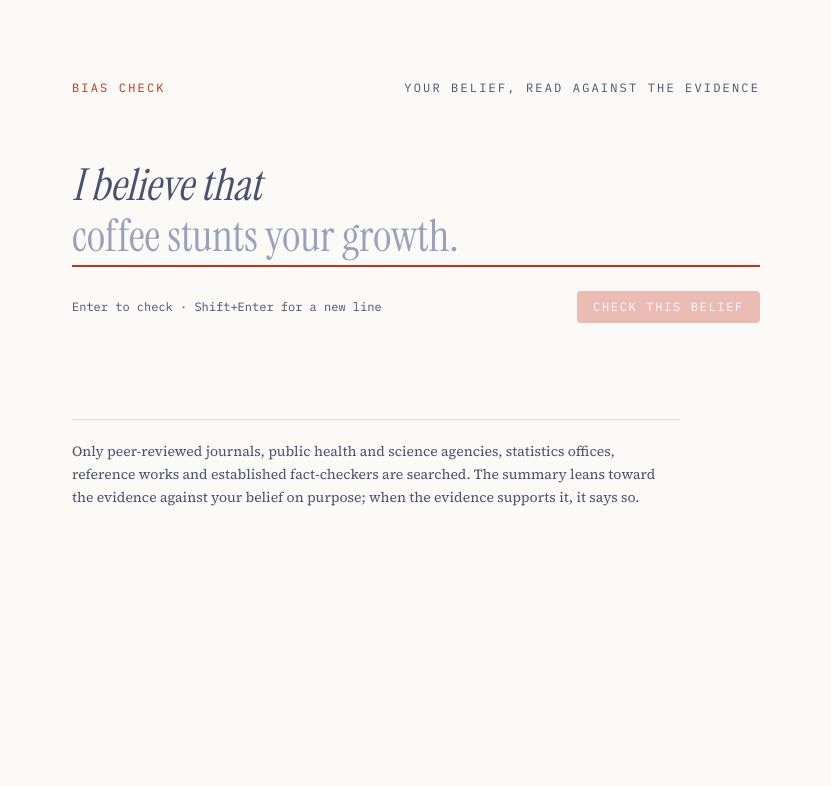
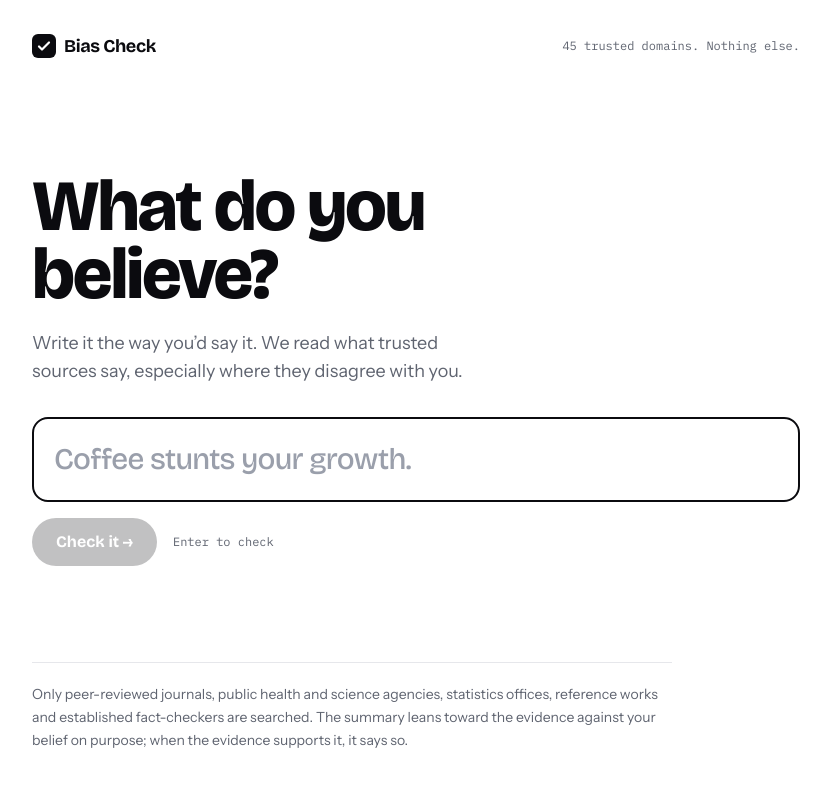
Before and after one commit to MarinaTkd/bias-check, a Next.js app in the folder bias-check/: page / in a window 1280 px wide. Shown: the top 786 px of the page, without its empty margins (224-1055 px from the left). Built offline with nearby package versions, Linux system fonts and the light colour scheme.

Commit message:
feat: bold verdict-block redesign with page tint, numbered chips and favicon source cards; trim paragraph-leading spaces at seams

```diff
--- a/bias-check/app/globals.css
+++ b/bias-check/app/globals.css
@@ -1,73 +1,78 @@
 @import "tailwindcss";
 
 :root {
-  --paper: #fbfaf7;
-  --ink: #141b3a;
-  --ink-soft: #4a5170;
-  --ink-faint: #9aa1bc;
-  --rule: #d9dbe6;
-  --pen: #c6301e;
-  --highlight: #f6efd6;
+  --bg: #ffffff;
+  --fg: #0b0b0f;
+  --muted: #5f6470;
+  --faint: #9a9fab;
+  --line: #e6e7eb;
+  --field: #f3f4f6;
 
-  --v-false: #c6301e;
-  --v-mostly-false: #d9642a;
-  --v-mixed: #b8860b;
-  --v-mostly-true: #5c8f3f;
-  --v-true: #2e7d52;
+  --v-false: #e5322d;
+  --v-mostly-false: #f26a21;
+  --v-mixed: #e8a913;
+  --v-mostly-true: #5fae2f;
+  --v-true: #17a65b;
   --v-unverifiable: #6b7280;
+
+  /* Set on <main> when a verdict lands; the page tints toward it. */
+  --v: transparent;
+  --tint: color-mix(in srgb, var(--v) 7%, var(--bg));
 }
 
 @theme inline {
-  --color-paper: var(--paper);
-  --color-ink: var(--ink);
-  --color-ink-soft: var(--ink-soft);
-  --color-ink-faint: var(--ink-faint);
-  --color-rule: var(--rule);
-  --color-pen: var(--pen);
-  --color-highlight: var(--highlight);
+  --color-bg: var(--bg);
+  --color-fg: var(--fg);
+  --color-muted: var(--muted);
+  --color-faint: var(--faint);
+  --color-line: var(--line);
+  --color-field: var(--field);
   --font-display: var(--font-display);
   --font-body: var(--font-body);
   --font-mono: var(--font-mono);
 }
 
 body {
-  background: var(--paper);
-  color: var(--ink);
-  font-family: var(--font-body), Georgia, serif;
-  font-feature-settings: "kern", "liga", "onum";
+  background: var(--bg);
+  color: var(--fg);
+  font-family: var(--font-body), system-ui, sans-serif;
 }
 
 :focus-visible {
-  outline: 2px solid var(--pen);
+  outline: 3px solid var(--fg);
   outline-offset: 3px;
 }
 textarea:focus-visible {
   outline: none;
 }
 
-/* The claim, marked by the evidence. One pen colour per verdict, one gesture per family:
-   a strike for false, an underline for true, a wave for mixed, dots for unverifiable. */
+/* The page reacts to the verdict. */
+.tinted {
+  background: linear-gradient(var(--tint), var(--bg) 70vh);
+  transition: background 600ms ease;
+}
+
+/* The claim, marked on the verdict block. Strike for false, underline for true,
+   wave for mixed, dots for unverifiable. */
 .mark {
-  --line: var(--v);
-  --thickness: 0.085em;
-  background-image: linear-gradient(var(--line), var(--line));
+  --thickness: 0.09em;
+  background-image: linear-gradient(currentColor, currentColor);
   background-repeat: no-repeat;
   background-size: 0% var(--thickness);
-  background-position: 0 var(--pos, 56%);
+  background-position: 0 var(--pos, 55%);
   -webkit-box-decoration-break: clone;
   box-decoration-break: clone;
-  animation: draw 700ms 250ms cubic-bezier(0.2, 0.7, 0.2, 1) forwards;
+  animation: draw 600ms 350ms cubic-bezier(0.2, 0.7, 0.2, 1) forwards;
 }
 .mark--under {
-  --pos: 94%;
+  --pos: 96%;
 }
 .mark--wavy,
 .mark--dotted {
   background: none;
-  animation: fade 500ms 250ms both;
+  animation: fade 500ms 350ms both;
   text-decoration-line: underline;
-  text-decoration-color: var(--line);
-  text-decoration-thickness: 0.06em;
+  text-decoration-thickness: 0.07em;
   text-underline-offset: 0.14em;
 }
 .mark--wavy {
@@ -77,13 +82,14 @@ textarea:focus-visible {
   text-decoration-style: dotted;
 }
 
-.stamp {
-  animation: fade 400ms 900ms both;
+.rise {
+  animation: rise 500ms cubic-bezier(0.2, 0.7, 0.2, 1) both;
 }
 
-/* The rule under the claim breathes while sources are being read. */
-.rule-pulse {
-  animation: breathe 1.8s ease-in-out infinite;
+.shimmer {
+  background: linear-gradient(90deg, var(--field) 0%, #e9eaee 50%, var(--field) 100%);
+  background-size: 200% 100%;
+  animation: shimmer 1.6s linear infinite;
 }
 
 .ellipsis::after {
@@ -107,13 +113,19 @@ textarea:focus-visible {
     opacity: 1;
   }
 }
-@keyframes breathe {
-  0%,
-  100% {
-    opacity: 0.25;
+@keyframes rise {
+  from {
+    opacity: 0;
+    transform: translateY(12px);
   }
-  50% {
-    opacity: 0.9;
+  to {
+    opacity: 1;
+    transform: none;
+  }
+}
+@keyframes shimmer {
+  to {
+    background-position: -200% 0;
   }
 }
 @keyframes dots {
@@ -138,15 +150,14 @@ textarea:focus-visible {
   }
   .mark--wavy,
   .mark--dotted,
-  .stamp {
+  .rise,
+  .shimmer {
     animation: none;
   }
-  /* The rule under the claim breathes while sources are being read. */
-.rule-pulse {
-  animation: breathe 1.8s ease-in-out infinite;
-}
-
-.ellipsis::after {
+  .tinted {
+    transition: none;
+  }
+  .ellipsis::after {
     animation: none;
     content: "…";
   }
--- a/bias-check/app/layout.tsx
+++ b/bias-check/app/layout.tsx
@@ -1,19 +1,17 @@
 import type { Metadata } from "next";
-import { IBM_Plex_Mono, Instrument_Serif, Source_Serif_4 } from "next/font/google";
+import { Bricolage_Grotesque, IBM_Plex_Mono, Instrument_Sans } from "next/font/google";
 import "./globals.css";
 
-const display = Instrument_Serif({
+const display = Bricolage_Grotesque({
   variable: "--font-display",
   subsets: ["latin"],
-  weight: "400",
-  style: ["normal", "italic"],
+  weight: ["500", "700", "800"],
 });
 
-const body = Source_Serif_4({
+const body = Instrument_Sans({
   variable: "--font-body",
   subsets: ["latin"],
   weight: ["400", "500", "600"],
-  style: ["normal", "italic"],
 });
 
 const mono = IBM_Plex_Mono({
--- a/bias-check/app/page.tsx
+++ b/bias-check/app/page.tsx
@@ -1,20 +1,19 @@
 "use client";
 
-import { Fragment, useState } from "react";
+import Link from "next/link";
+import { useState } from "react";
 import type { CheckResult, Verdict } from "@/lib/factcheck";
 import { TRUSTED_DOMAINS, TRUSTED_SOURCES } from "@/lib/domains";
 
-// How the pen marks the claim for each verdict: the colour token and the gesture.
-const MARK: Record<Verdict, { color: string; gesture: string }> = {
-  FALSE: { color: "var(--v-false)", gesture: "" },
-  "MOSTLY FALSE": { color: "var(--v-mostly-false)", gesture: "" },
-  MIXED: { color: "var(--v-mixed)", gesture: "mark--wavy" },
-  "MOSTLY TRUE": { color: "var(--v-mostly-true)", gesture: "mark--under" },
-  TRUE: { color: "var(--v-true)", gesture: "mark--under" },
-  UNVERIFIABLE: { color: "var(--v-unverifiable)", gesture: "mark--dotted" },
+// One colour and one pen gesture per verdict.
+const VERDICT: Record<Verdict, { color: string; gesture: string; label: string }> = {
+  FALSE: { color: "var(--v-false)", gesture: "", label: "False" },
+  "MOSTLY FALSE": { color: "var(--v-mostly-false)", gesture: "", label: "Mostly false" },
+  MIXED: { color: "var(--v-mixed)", gesture: "mark--wavy", label: "Mixed" },
+  "MOSTLY TRUE": { color: "var(--v-mostly-true)", gesture: "mark--under", label: "Mostly true" },
+  TRUE: { color: "var(--v-true)", gesture: "mark--under", label: "True" },
+  UNVERIFIABLE: { color: "var(--v-unverifiable)", gesture: "mark--dotted", label: "Unverifiable" },
 };
-
-const PLACEHOLDER = "coffee stunts your growth.";
 
 function hostOf(url: string) {
   try {
@@ -26,7 +25,7 @@ function hostOf(url: string) {
 
 export default function Page() {
   const [claim, setClaim] = useState("");
-  const [checked, setChecked] = useState<string | null>(null); // the claim as submitted
+  const [checked, setChecked] = useState<string | null>(null);
   const [loading, setLoading] = useState(false);
   const [result, setResult] = useState<CheckResult | null>(null);
   const [error, setError] = useState<string | null>(null);
@@ -64,30 +63,43 @@ export default function Page() {
     setError(null);
   }
 
-  const mark = result ? MARK[result.verdict] : null;
+  const v = result ? VERDICT[result.verdict] : null;
 
   return (
-    <main className="mx-auto w-full max-w-3xl px-6 pb-24 pt-14 sm:px-10 sm:pt-20">
-      <header className="flex items-baseline justify-between font-mono text-xs uppercase tracking-[0.18em] text-ink-soft">
-        <span className="text-pen">Bias check</span>
-        <span className="hidden sm:inline">Your belief, read against the evidence</span>
+    <main
+      className="tinted flex-1 px-5 pb-24 pt-8 sm:px-8"
+      style={v ? ({ "--v": v.color } as React.CSSProperties) : undefined}
+    >
+      <div className="mx-auto w-full max-w-3xl">
+        <header className="flex items-center justify-between">
+          <Link href="/" className="flex items-center gap-2 font-display text-lg font-bold tracking-tight">
+            <span className="grid size-6 place-items-center rounded-md bg-fg text-bg" aria-hidden>
+              <svg width="14" height="14" viewBox="0 0 14 14" fill="none">
+                <path d="M2 7.5l3 3 7-7" stroke="currentColor" strokeWidth="2.2" strokeLinecap="round" strokeLinejoin="round" />
+              </svg>
+            </span>
+            Bias Check
+          </Link>
+          <span className="hidden font-mono text-xs text-muted sm:inline">{TRUSTED_DOMAINS.length} trusted domains. Nothing else.</span>
         </header>
 
-      {/* The claim: a sentence you complete, and later the sentence the evidence marks up. */}
-      <section className="mt-16 font-display text-[2rem] leading-[1.15] sm:text-[2.75rem]">
-        <span className="italic text-ink-soft">I believe that </span>
         {checked === null ? (
-          <form onSubmit={submit} className="inline">
-            <label htmlFor="claim" className="sr-only">
-              Your belief
+          <form onSubmit={submit} className="mt-20 sm:mt-28">
+            <label htmlFor="claim" className="block font-display text-5xl font-extrabold leading-[0.95] tracking-[-0.03em] sm:text-7xl">
+              What do you
+              <br />
+              believe?
             </label>
+            <p className="mt-5 max-w-md text-lg text-muted">
+              Write it the way you&rsquo;d say it. We read what trusted sources say, especially where they disagree with you.
+            </p>
             <textarea
               id="claim"
               autoFocus
-              rows={1}
+              rows={2}
               maxLength={500}
               value={claim}
-              placeholder={PLACEHOLDER}
+              placeholder="Coffee stunts your growth."
               onChange={(e) => setClaim(e.target.value)}
               onKeyDown={(e) => {
                 if (e.key === "Enter" && !e.shiftKey) {
@@ -95,137 +107,146 @@ export default function Page() {
                   submit();
                 }
               }}
-              className="block w-full resize-none border-0 border-b-2 border-rule bg-transparent p-0 pb-1 font-display text-ink placeholder:text-ink-faint caret-pen focus:border-pen focus:outline-none [field-sizing:content]"
+              className="mt-8 block w-full resize-none rounded-2xl border-2 border-fg bg-bg p-5 font-display text-2xl font-medium leading-snug tracking-tight placeholder:text-faint sm:text-3xl [field-sizing:content]"
             />
-            <div className="mt-6 flex flex-wrap items-center justify-between gap-4 font-mono text-xs text-ink-soft">
-              <span aria-live="polite">
-                {claim.length > 0 ? `${claim.length} / 500` : "Enter to check · Shift+Enter for a new line"}
-              </span>
+            <div className="mt-4 flex flex-wrap items-center gap-4">
               <button
                 type="submit"
                 disabled={!ready}
-                className="rounded-sm bg-pen px-4 py-2 uppercase tracking-[0.14em] text-paper transition-opacity hover:opacity-90 disabled:opacity-30"
+                className="rounded-full bg-fg px-6 py-3 font-display text-base font-bold text-bg transition hover:scale-[1.02] disabled:opacity-25 disabled:hover:scale-100"
               >
-                Check this belief
+                Check it &rarr;
               </button>
+              <span className="font-mono text-xs text-muted" aria-live="polite">
+                {claim.length > 0 ? `${claim.length} / 500` : "Enter to check"}
+              </span>
             </div>
           </form>
         ) : (
-          <>
-            <span
-              className={mark ? `mark ${mark.gesture}` : ""}
-              style={mark ? ({ "--v": mark.color } as React.CSSProperties) : undefined}
+          <section className="mt-10 sm:mt-14" aria-live="polite">
+            {/* The verdict block: colour when the answer lands, grey while reading. */}
+            <div
+              className={`rise overflow-hidden rounded-3xl p-6 sm:p-9 ${v ? "text-white" : "bg-field"}`}
+              style={v ? { background: v.color } : undefined}
             >
-              {checked}
-            </span>
-            {result && mark && (
-              <span
-                className="stamp ml-3 inline-block -translate-y-1 rounded-sm border-[1.5px] px-2 py-0.5 align-middle font-mono text-xs font-medium uppercase tracking-[0.14em]"
-                style={{ borderColor: mark.color, color: mark.color }}
-              >
-                {result.verdict}
-              </span>
+              <p className={`font-mono text-xs uppercase tracking-[0.16em] ${v ? "text-white/70" : "text-muted"}`}>
+                {loading ? <span className="ellipsis">Reading trusted sources</span> : error ? "Couldn't check" : "Verdict"}
+              </p>
+              {v && (
+                <p className="mt-2 font-display text-6xl font-extrabold leading-none tracking-[-0.04em] sm:text-8xl">{v.label}</p>
               )}
-          </>
-        )}
-      </section>
+              {loading && <div className="shimmer mt-3 h-14 w-2/3 rounded-xl sm:h-20" aria-hidden />}
+              <p className={`mt-6 font-display text-xl font-medium leading-snug tracking-tight sm:text-2xl ${v ? "" : "text-fg"}`}>
+                <span className={`${v ? `mark ${v.gesture}` : ""}`}>{checked}</span>
+              </p>
+            </div>
 
             {loading && (
-        <aside className="mt-8 max-w-[38rem]" aria-busy="true">
-          <div className="rule-pulse h-0.5 w-full bg-pen" />
-          <p className="mt-6 font-mono text-xs uppercase tracking-[0.14em] text-ink-soft">
-            <span className="ellipsis">Reading trusted sources</span>
-            <span className="ml-3 normal-case tracking-normal text-ink-faint">typically 10 to 20 seconds</span>
+              <aside className="mt-8" aria-busy="true">
+                <p className="text-sm text-muted">
+                  Typically 10 to 20 seconds. Only these sources are searched:
                 </p>
-          {/* Fill the wait with the trust model: exactly what is being searched, and nothing else. */}
-          <dl className="mt-5 grid gap-y-3 text-sm leading-relaxed sm:grid-cols-[12rem_1fr] sm:gap-x-6">
-            {TRUSTED_SOURCES.map((g) => (
-              <Fragment key={g.category}>
-                <dt className="font-mono text-[0.7rem] uppercase tracking-[0.12em] text-ink-soft sm:pt-0.5">{g.category}</dt>
-                <dd className="text-ink-soft">{g.domains.join(" · ")}</dd>
-              </Fragment>
+                <div className="mt-4 flex flex-wrap gap-1.5">
+                  {TRUSTED_SOURCES.flatMap((g) => g.domains).map((d) => (
+                    <span key={d} className="rounded-full border border-line bg-bg px-2.5 py-1 font-mono text-[0.7rem] text-muted">
+                      {d}
+                    </span>
                   ))}
-          </dl>
-          <p className="mt-5 font-mono text-xs text-ink-faint">{TRUSTED_DOMAINS.length} domains. Nothing outside this list is searched.</p>
+                </div>
               </aside>
             )}
 
             {error && (
-        <div role="alert" className="mt-10 border-l-2 border-pen pl-4">
+              <div role="alert" className="mt-8">
                 <p className="text-lg">{error}</p>
-          <button onClick={reset} className="mt-3 font-mono text-xs uppercase tracking-[0.14em] text-ink-soft underline-offset-4 hover:underline">
+                <button onClick={reset} className="mt-3 rounded-full border-2 border-fg px-5 py-2 font-display text-sm font-bold">
                   Try another belief
                 </button>
               </div>
             )}
 
-      <section aria-live="polite">
             {result && (
               <>
-            <h2 className="mt-14 font-mono text-xs uppercase tracking-[0.18em] text-ink-soft">What the evidence says</h2>
-            <div className="mt-4 max-w-[38rem] whitespace-pre-wrap text-[1.15rem] leading-[1.65]">
+                <div className="rise mt-10 max-w-[40rem] whitespace-pre-wrap text-[1.125rem] leading-[1.6]" style={{ animationDelay: "200ms" }}>
                   {result.segments.map((seg, i) => (
                     <span key={i}>
                       {seg.text}
                       {seg.refs.map((n) => (
-                    <sup key={n} className="ml-px font-mono text-[0.68em] leading-none">
                         <a
+                          key={n}
                           href={`#src-${n}`}
                           title={result.sources[n - 1]?.title}
-                        className="rounded-xs px-px text-pen no-underline hover:bg-highlight"
+                          className="mx-0.5 inline-block -translate-y-1.5 rounded-md px-1.5 font-mono text-[0.66rem] font-medium leading-[1.5] text-white"
+                          style={{ background: v?.color }}
                         >
-                        [{n}]
+                          {n}
                         </a>
-                    </sup>
                       ))}
                     </span>
                   ))}
                 </div>
 
                 {result.sources.length > 0 && (
-              <>
-                <h2 className="mt-14 flex items-baseline gap-3 font-mono text-xs uppercase tracking-[0.18em] text-ink-soft">
-                  Sources
-                  <span className="text-ink-faint">{result.sources.length}</span>
+                  <section className="rise mt-12" style={{ animationDelay: "350ms" }}>
+                    <h2 className="font-display text-2xl font-bold tracking-tight">
+                      Sources <span className="text-faint">{result.sources.length}</span>
                     </h2>
-                <ol className="mt-4 divide-y divide-rule">
+                    <ol className="mt-4 grid gap-3 sm:grid-cols-2">
                       {result.sources.map((s, i) => (
                         <li
                           key={s.url}
                           id={`src-${i + 1}`}
-                      className="grid scroll-mt-6 grid-cols-[2.5rem_1fr] gap-x-2 py-4 transition-colors target:bg-highlight"
+                          className="scroll-mt-6 rounded-2xl border border-line bg-bg p-4 transition target:border-fg target:shadow-[0_0_0_3px_var(--line)]"
                         >
-                      <span className="font-mono text-sm text-pen">[{i + 1}]</span>
-                      <div className="min-w-0">
+                          <div className="flex items-center gap-2 font-mono text-xs text-muted">
+                            <span
+                              className="grid size-5 shrink-0 place-items-center rounded-md text-[0.66rem] font-medium text-white"
+                              style={{ background: v?.color }}
+                            >
+                              {i + 1}
+                            </span>
+                            {/* eslint-disable-next-line @next/next/no-img-element */}
+                            <img
+                              src={`https://www.google.com/s2/favicons?domain=${hostOf(s.url)}&sz=32`}
+                              alt=""
+                              width={16}
+                              height={16}
+                              className="rounded-sm"
+                            />
+                            <span className="truncate">{hostOf(s.url)}</span>
+                          </div>
                           <a
                             href={s.url}
                             target="_blank"
                             rel="noopener noreferrer"
-                          className="font-medium underline decoration-rule decoration-1 underline-offset-4 hover:decoration-ink"
+                            className="mt-2 block font-display text-[1.05rem] font-semibold leading-snug tracking-tight hover:underline"
                           >
                             {s.title}
                           </a>
-                        <span className="ml-2 font-mono text-xs text-ink-faint">{hostOf(s.url)}</span>
-                        {s.quote && <p className="mt-1.5 text-[0.95rem] italic leading-relaxed text-ink-soft">&ldquo;{s.quote}&rdquo;</p>}
-                      </div>
+                          {s.quote && <p className="mt-2 line-clamp-3 text-sm leading-relaxed text-muted">&ldquo;{s.quote}&rdquo;</p>}
                         </li>
                       ))}
                     </ol>
-              </>
+                  </section>
                 )}
 
-            <button onClick={reset} className="mt-14 font-mono text-xs uppercase tracking-[0.14em] text-ink-soft underline-offset-4 hover:underline">
+                <button
+                  onClick={reset}
+                  className="mt-12 rounded-full border-2 border-fg px-6 py-3 font-display text-base font-bold transition hover:bg-fg hover:text-bg"
+                >
                   Check another belief
                 </button>
               </>
             )}
           </section>
+        )}
 
-      <footer className="mt-24 max-w-[38rem] border-t border-rule pt-5 text-sm leading-relaxed text-ink-soft">
+        <footer className="mt-24 max-w-[40rem] border-t border-line pt-5 text-sm leading-relaxed text-muted">
           Only peer-reviewed journals, public health and science agencies, statistics offices, reference works and
           established fact-checkers are searched. The summary leans toward the evidence against your belief on purpose;
           when the evidence supports it, it says so.
         </footer>
+      </div>
     </main>
   );
 }
--- a/bias-check/lib/factcheck.ts
+++ b/bias-check/lib/factcheck.ts
@@ -40,6 +40,7 @@ export function withParagraphBreaks<T extends ContentLike>(blocks: T[]): T[] {
     if (prev === null && !first) text = "\n" + text;
     else if (prev !== null) {
       if (/^\s+[,;:.!?]/.test(text)) text = text.replace(/^\s+/, "");
+      else if (/\n$/.test(prev)) text = text.replace(/^[ \t]+/, "");
       else if (/[.!?]$/.test(prev) && /^[A-Za-z0-9"(]/.test(text)) text = " " + text;
     }
     prev = text;
```
Also changed, not shown: 1 other file (tests, documents, lock files or other folders). Lines whose indentation alone changed are shown as unchanged.
